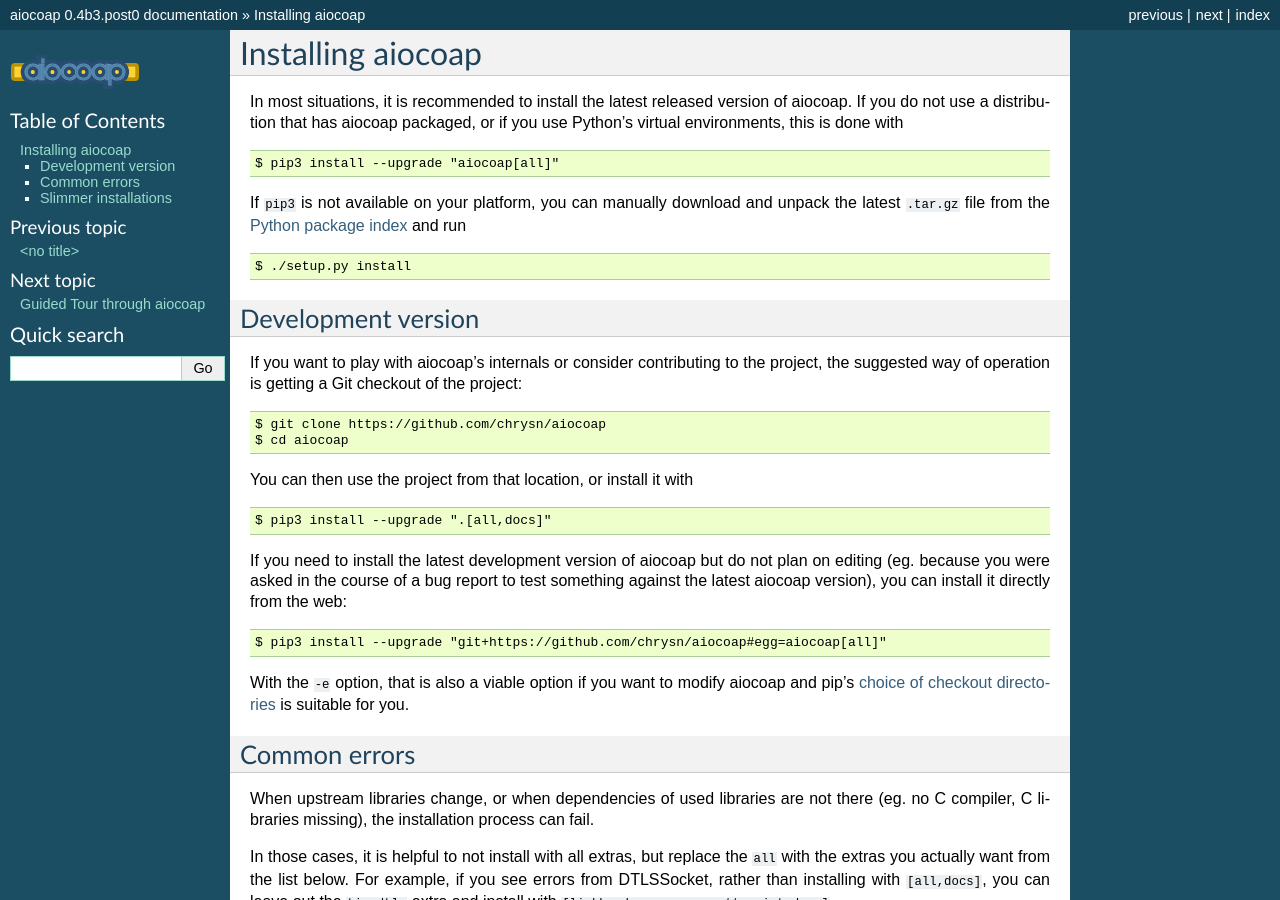
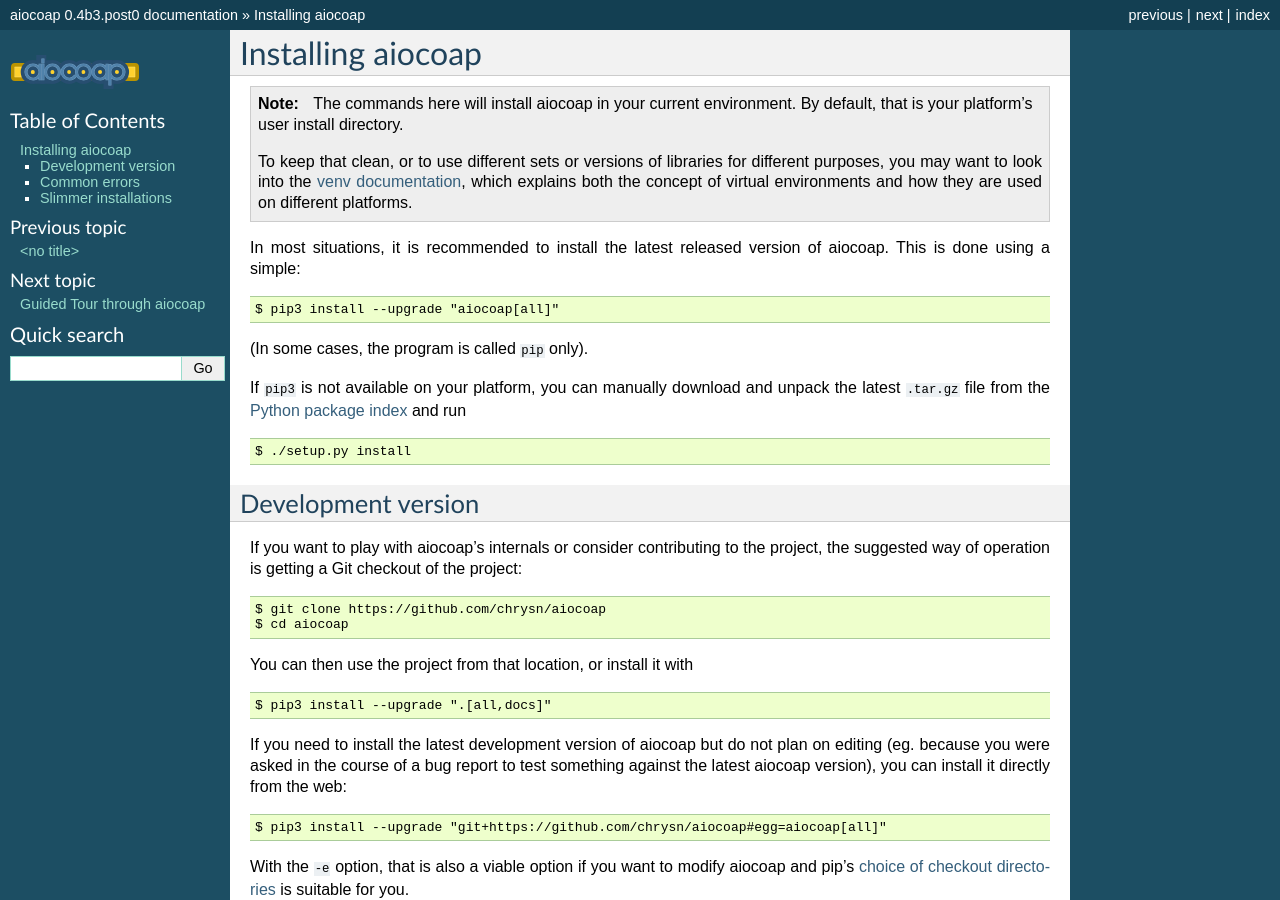
Before and after one commit to chrysn/aiocoap, a Sphinx documentation site: the page built from doc/installation.rst, in a window 1280 px wide and 900 px high. Built offline with Sphinx 7.4.7, drawn with Linux system fonts in a browser that asks for light colours; pages that are not in the unit, such as notebooks, are missing from menus.

Commit message:
installation: Point readers to venv

```diff
--- a/doc/installation.rst
+++ b/doc/installation.rst
@@ -1,13 +1,24 @@
 Installing aiocoap
 ==================
 
+.. note::
+
+  The commands here will install aiocoap in your current environment.
+  By default, that is your platform's user install directory.
+
+  To keep that clean, or to use different sets or versions of libraries for different purposes,
+  you may want to look into the `venv documentation`_,
+  which explains both the concept of virtual environments
+  and how they are used on different platforms.
+
+  .. _`venv documentation`:  https://docs.python.org/3/library/venv
+
 In most situations, it is recommended to install the latest released version of
-aiocoap. If you do not use a distribution that has aiocoap packaged, or if you
-use Python's virtual environments, this is done with
-
-::
+aiocoap. This is done using a simple::
 
     $ pip3 install --upgrade "aiocoap[all]"
+
+(In some cases, the program is called ``pip`` only).
 
 If ``pip3`` is not available on your platform, you can manually download and
 unpack the latest ``.tar.gz`` file from the `Python package index`_ and run
```
